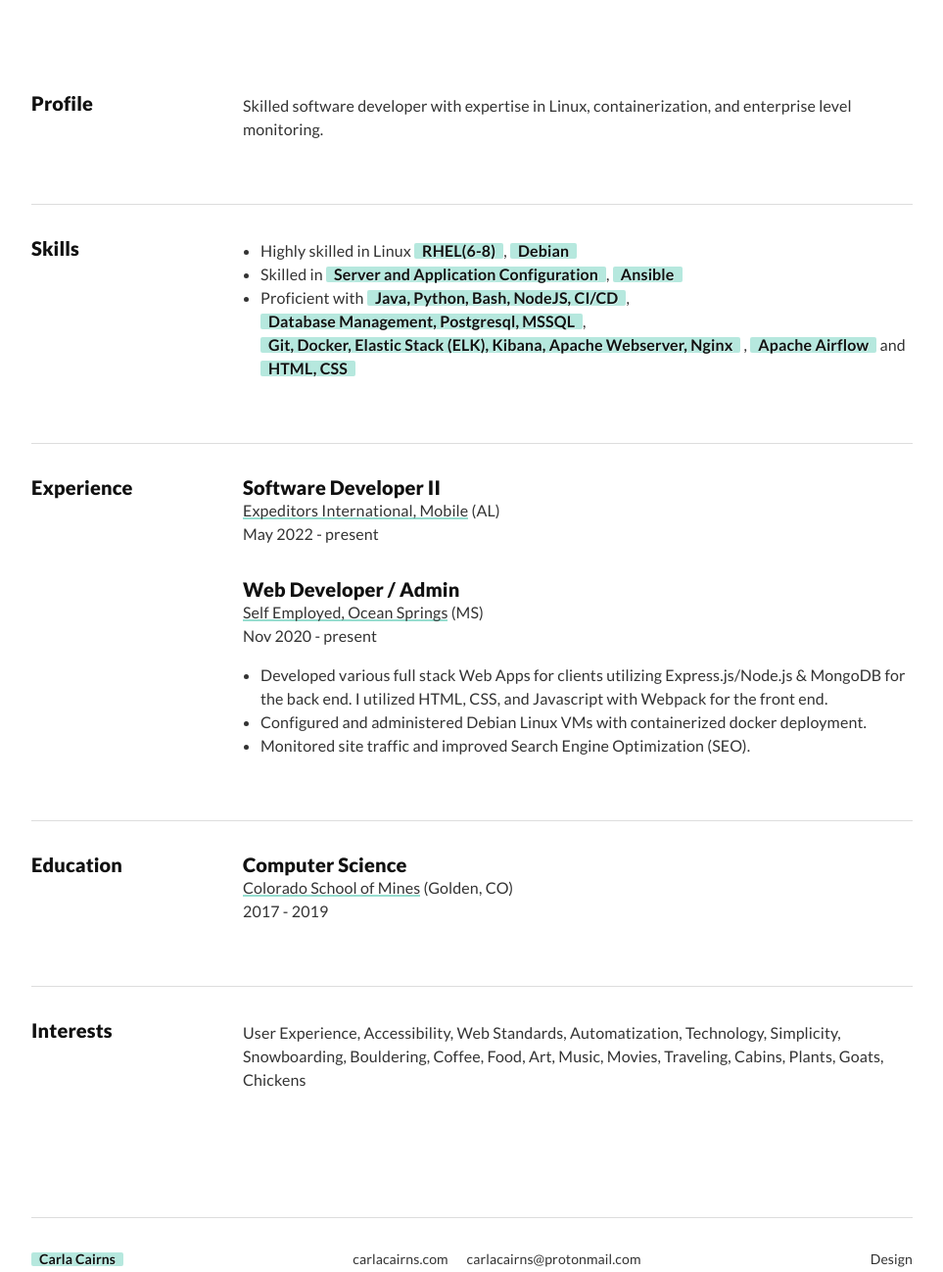
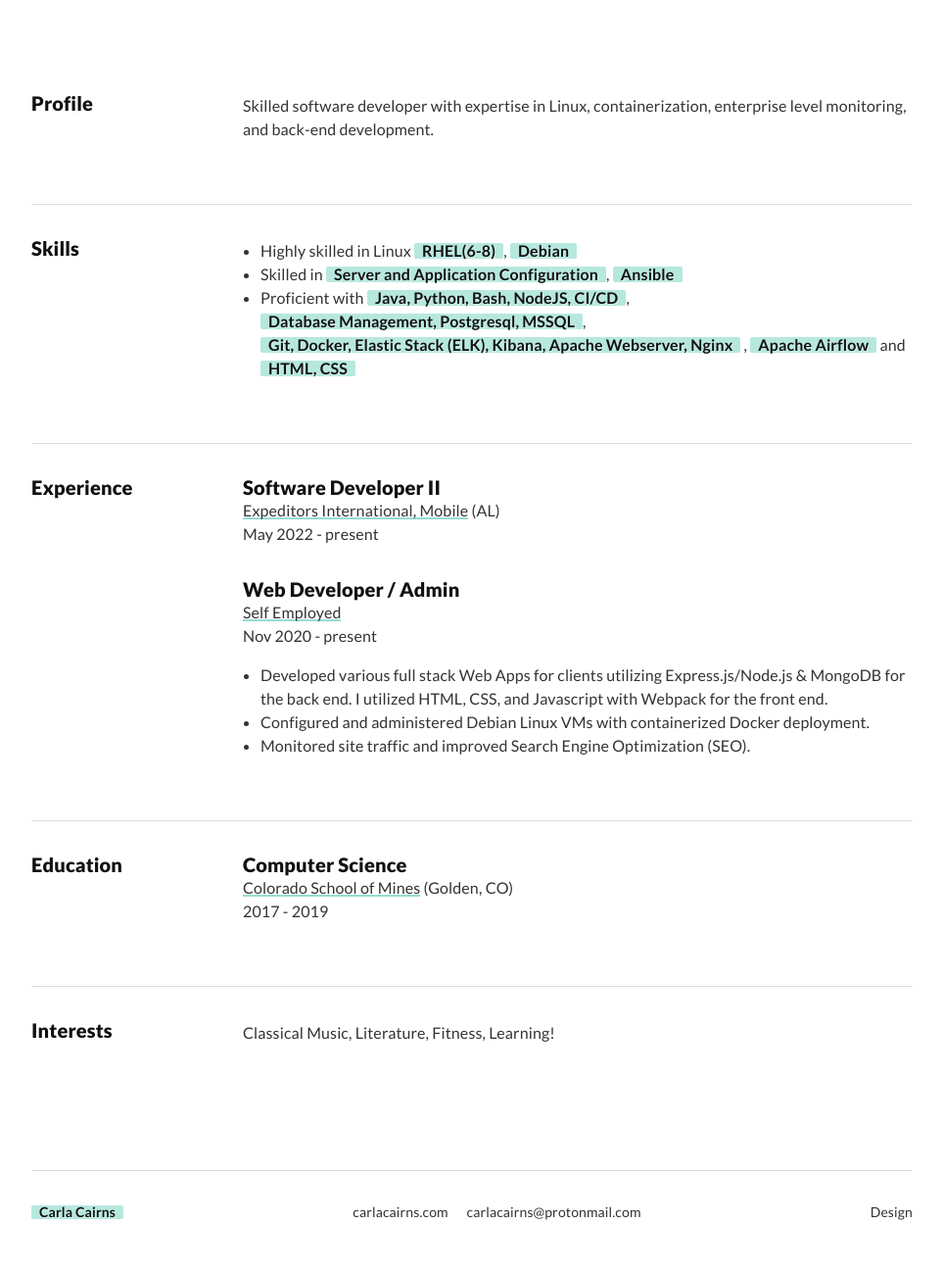
Before and after one commit to ccairns33/carlacairns, a plain HTML site: page index.html in a window 1280 px wide. Shown: the part 405-1703 px from the top of the page at 98% size, without its empty margins (158-1121 px from the left). Drawn offline with Linux system fonts and the light colour scheme.

Commit message:
tweaks and added favicon

```diff
--- a/index.html
+++ b/index.html
@@ -3,6 +3,11 @@
     <title>Carla Cairns</title>
     <head>
         <link rel='stylesheet' href='style.css' />
+        <link rel="apple-touch-icon" sizes="180x180" href="/browser/apple-touch-icon.png">
+        <link rel="icon" type="image/png" sizes="32x32" href="/browser/favicon-32x32.png">
+        <link rel="icon" type="image/png" sizes="16x16" href="/browser/favicon-16x16.png">
+        <link rel="manifest" href="/browser/site.webmanifest">
+
     </head>
     <body>
         <nav class="Navbar">
@@ -36,7 +41,6 @@
                 </a>
               </div>
               <div class="l-Header-col Contact">
-                <div>Ocean Springs, MS</div>
                 <div><a class="u-link" href="http://www.carlacairns.com" target="_blank">www.carlacairns.com</a></div>
                 <div><a class="u-link" href="mailto:carlacairns@protonmail.com" target="_blank">carlacairns@protonmail.com</a></div>
               </div>
@@ -45,7 +49,7 @@
             <section class="l-Section">
               <h2 class="l-Section-title h3 u-hidden@sm-down">Profile</h2>
               <div class="l-Section-content">
-                <p>Skilled software developer with expertise in Linux, containerization, and enterprise level monitoring.</p>
+                <p>Skilled software developer with expertise in Linux, containerization, enterprise level monitoring, and back-end development.</p>
               </div>
             </section>
 
@@ -67,10 +71,10 @@
                 <a class="u-link" href="https://www.expeditors.com/" target="_blank">Expeditors International, Mobile</a> (AL)<br> May 2022 - present
 
                 <h3>Web Developer / Admin</h3>
-                <a class="u-link" href="https://www.sardiniandisruption.com" target="_blank">Self Employed, Ocean Springs</a> (MS)<br> Nov 2020 - present
+                <a class="u-link" href="https://www.sardiniandisruption.com" target="_blank">Self Employed</a><br> Nov 2020 - present
                 <ul>
                   <li>Developed various full stack Web Apps for clients utilizing Express.js/Node.js & MongoDB for the back end. I utilized HTML, CSS, and Javascript with Webpack for the front end.</li>
-                  <li>Configured and administered Debian Linux VMs with containerized docker deployment.</li>
+                  <li>Configured and administered Debian Linux VMs with containerized Docker deployment.</li>
                   <li>Monitored site traffic and improved Search Engine Optimization (SEO).</li>
 
                 </ul>
@@ -89,7 +93,7 @@
             <section class="l-Section u-hidden@print">
               <h2 class="l-Section-title h3">Interests</h2>
               <div class="l-Section-content">
-                <p>User Experience, Accessibility, Web Standards, Automatization, Technology, Simplicity, Snowboarding, Bouldering, Coffee, Food, Art, Music, Movies, Traveling, Cabins, Plants, Goats, Chickens</p>
+                <p>Classical Music, Literature, Fitness, Learning! </p>
               </div>
             </section>
           </article>
```
Also changed, not shown: browser/android-chrome-192x192.png (added), browser/android-chrome-512x512.png (added), browser/apple-touch-icon.png (added), browser/favicon-16x16.png (added), browser/favicon-32x32.png (added), browser/favicon.ico (added), browser/site.webmanifest (added).
